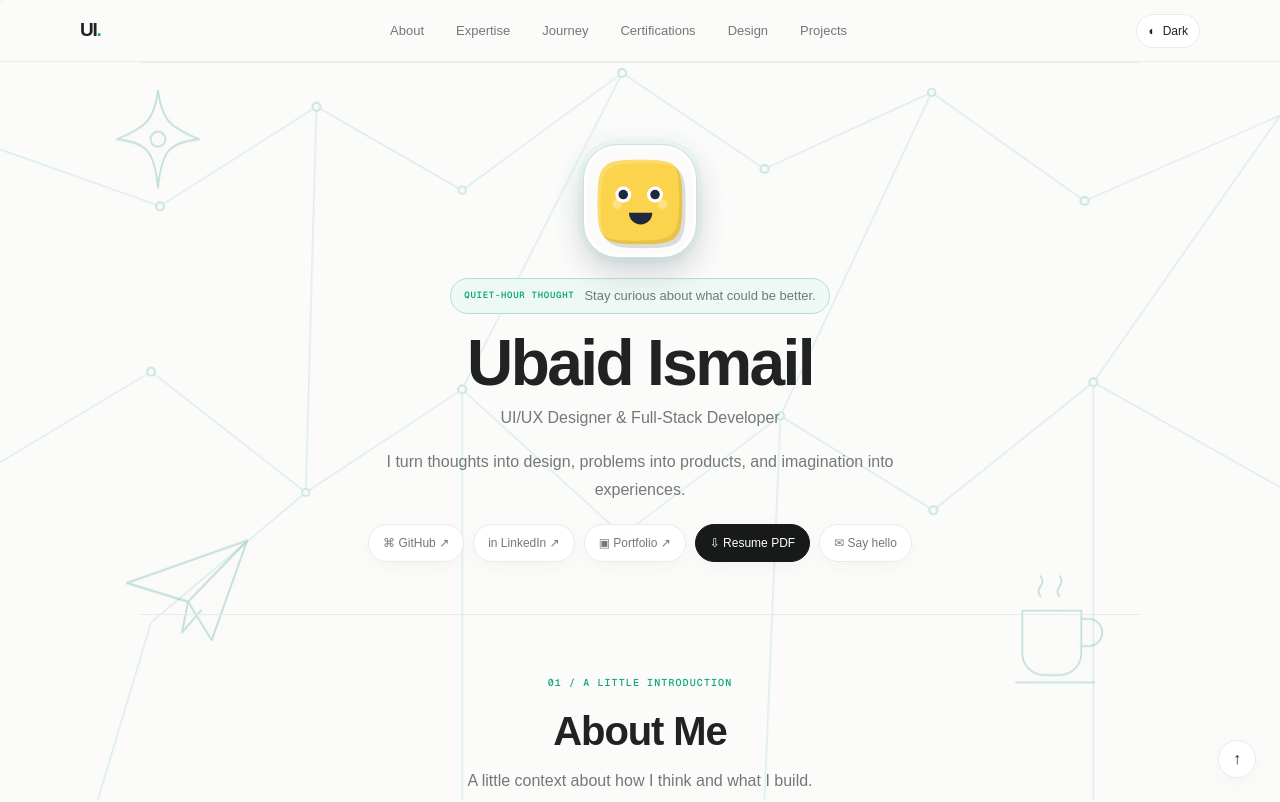
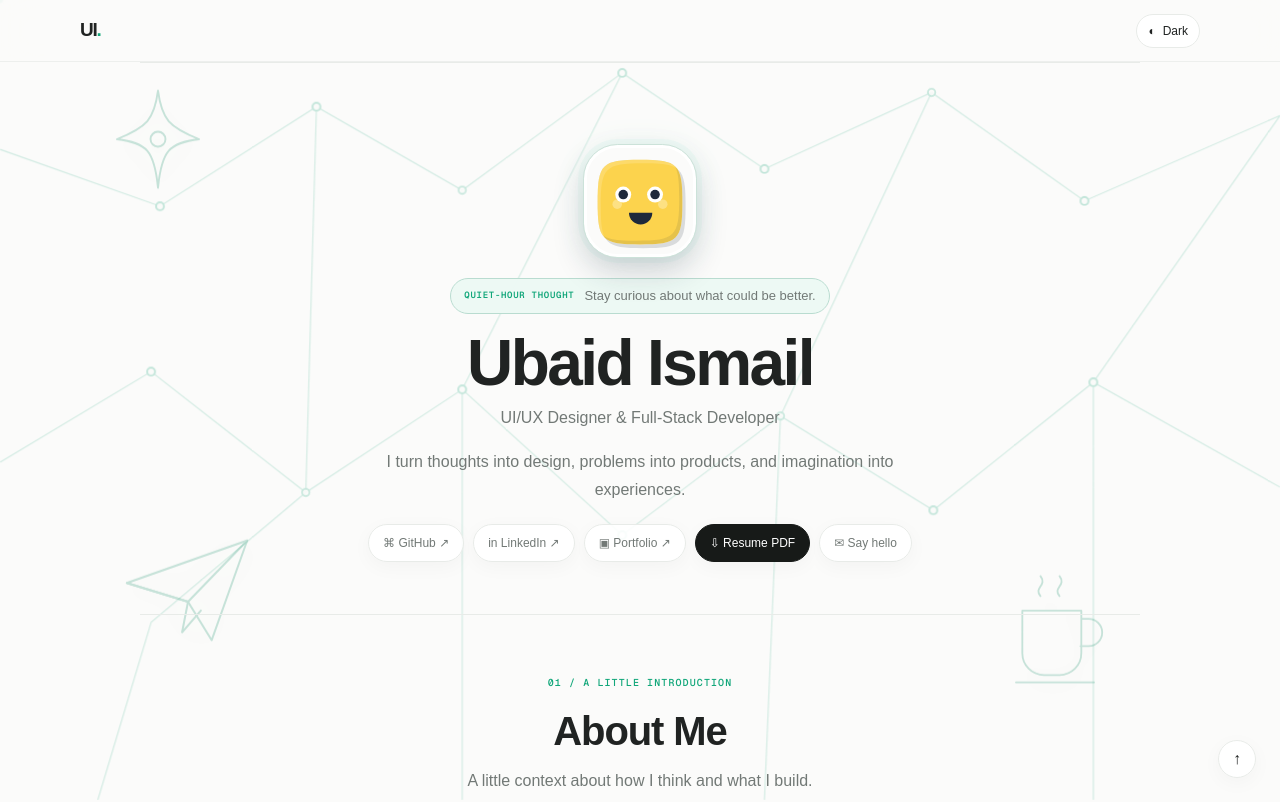
Before and after one commit to ubaidismail/nextJs_personal_portfolio, a Next.js app: page / in a window 1280 px wide. Shown: the top 802 px of the page. Built offline with nearby package versions, Linux system fonts and the light colour scheme.

Commit message:
UI fixes

```diff
--- a/src/components/portfolio-home.tsx
+++ b/src/components/portfolio-home.tsx
@@ -393,15 +393,6 @@ function SiteHeader({
       <a href="#home" className="wordmark">
         UI<span>.</span>
       </a>
-
-      <nav aria-label="Main navigation">
-        <a href="#about">About</a>
-        <a href="#expertise">Expertise</a>
-        <a href="#journey">Journey</a>
-      <a href="#certifications">Certifications</a>
-      <a href="#design">Design</a>
-      <a href="#projects">Projects</a>
-      </nav>
 
       <button
         className="theme-toggle"
```
